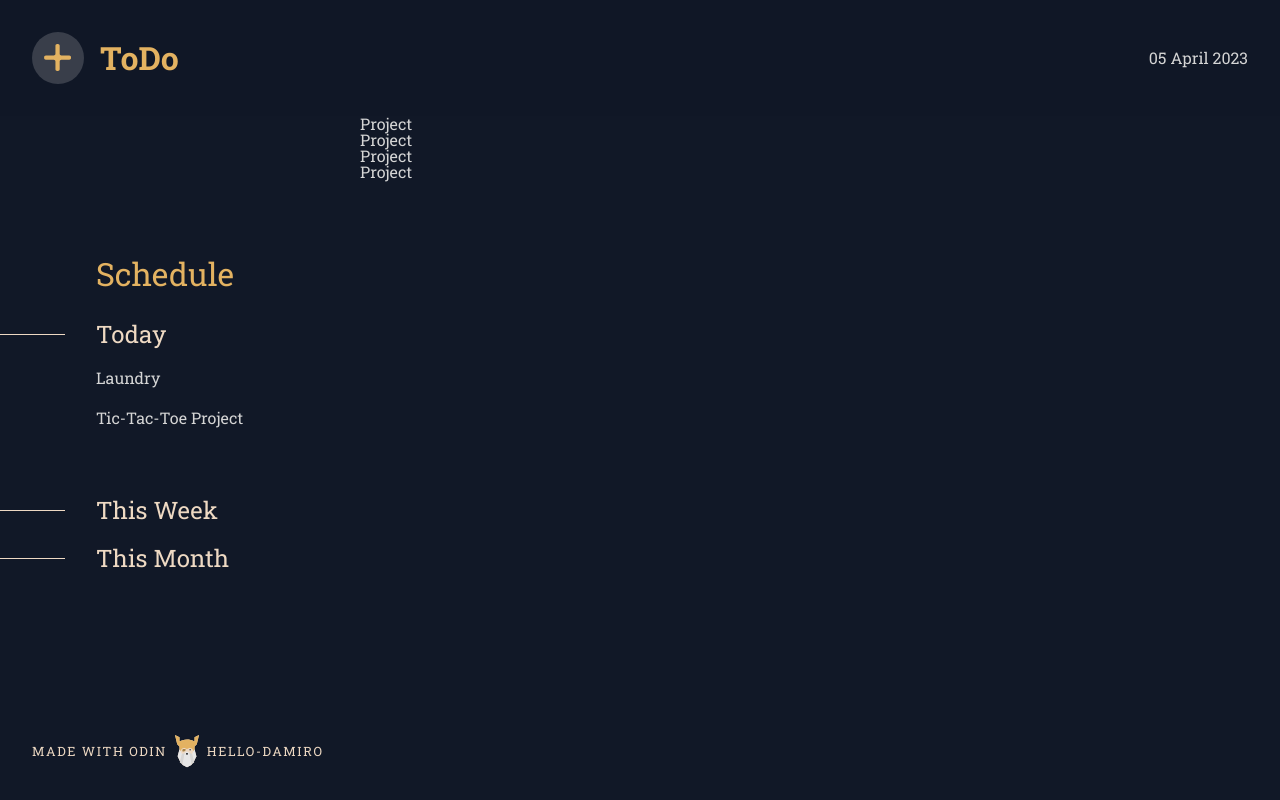
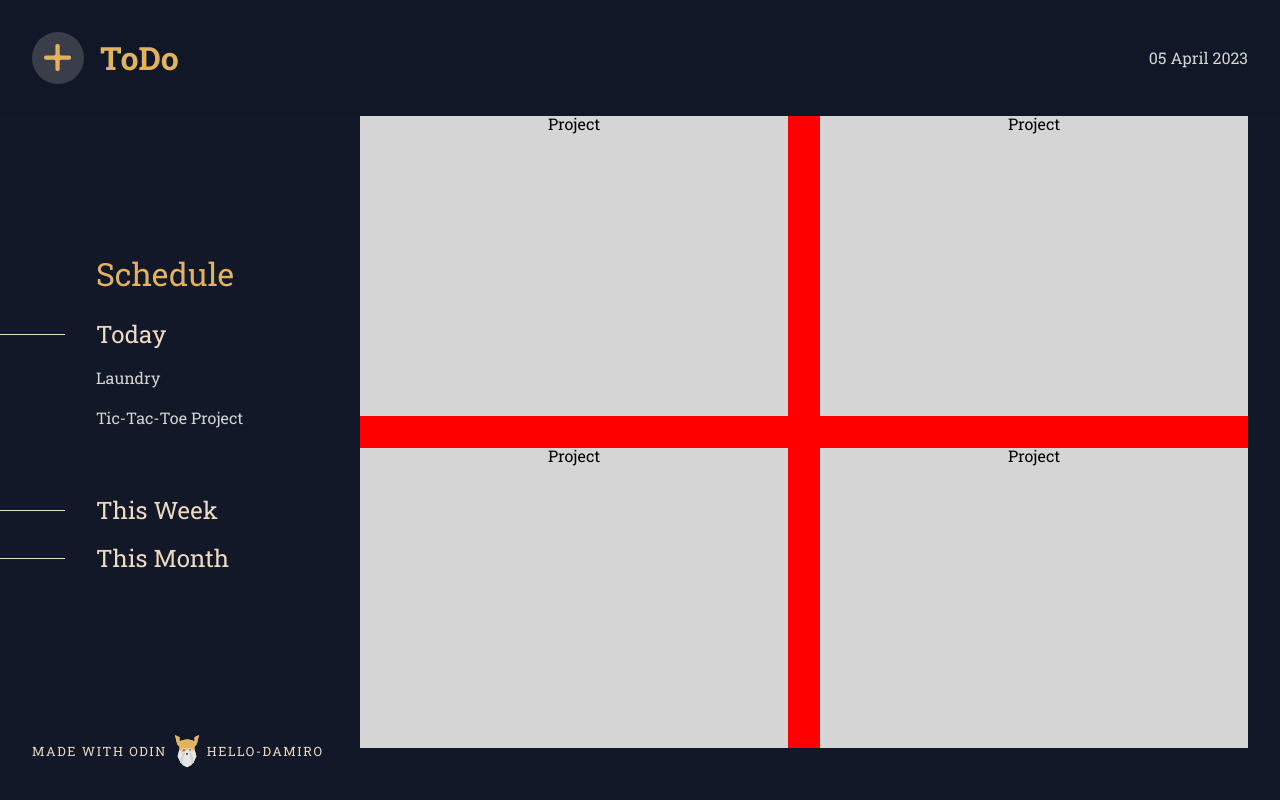
Before and after one commit to hello-damiro/todo, a website built with webpack: page src/template.html in a window 1280 px wide. Built offline with nearby package versions, Linux system fonts and the light colour scheme.

Commit message:
projects section grid appplied

```diff
--- a/src/styles/style.css
+++ b/src/styles/style.css
@@ -130,6 +130,24 @@ h1 {
     padding-bottom: 24px;
 }
 
+.projects {
+    background: red;
+    width: 100%;
+    display: grid;
+    grid-template-columns: repeat(auto-fit, minmax(300px, 1fr));
+    gap: 32px;
+    margin-right: 32px;
+    margin-bottom: 32px;
+}
+
+.projects .card {
+    background: var(--gray);
+    color: black;
+    text-align: center;
+    /* height: 100%; */
+    height: 300px;
+}
+
 footer {
     display: flex;
     align-items: center;
--- a/src/template.html
+++ b/src/template.html
@@ -44,7 +44,7 @@
                 </a>
             </footer>
         </div>
-        <div class="cards">
+        <div class="projects">
             <div class="card">Project</div>
             <div class="card">Project</div>
             <div class="card">Project</div>
```
